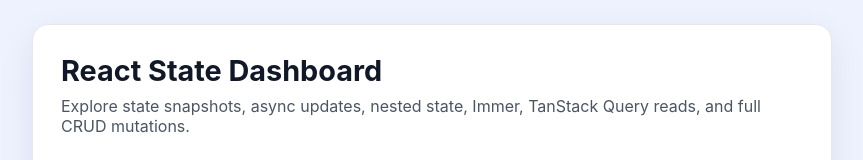
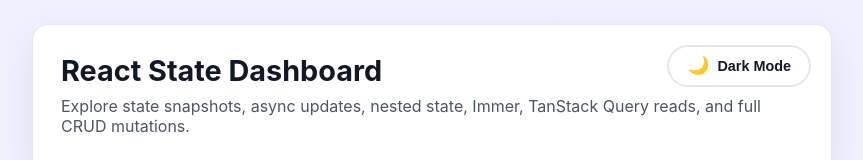
Before and after one commit to olympusmons1256/AD312, a React (Vite) app in the folder applicationLibrary/: page / in a window 1280 px wide. Shown: the top 160 px of the page, without its empty margins (208-1071 px from the left). Built offline with nearby package versions, Linux system fonts and the light colour scheme; no server answers.

Commit message:
lightDark mode initial commit

```diff
--- a/applicationLibrary/src/App.jsx
+++ b/applicationLibrary/src/App.jsx
@@ -1,3 +1,4 @@
+import { useContext } from 'react'
 import { Routes, Route, Link } from 'react-router-dom'
 import Counter from './Counter'
 import Gallery from './Gallery'
@@ -15,12 +16,27 @@
 import RecipeHome from './recipes/RecipeHome'
 import RecipeGallery from './recipes/RecipeGallery'
 import RecipeDetail from './recipes/RecipeDetail'
+import ThemeSwitcher from './ThemeSwitcher'
+import { ThemeContext } from './ThemeContext'
 
 function Dashboard() {
+  const { theme, themeValues } = useContext(ThemeContext)
   return (
-    <main className="app-shell">
+    <main
+      className={`app-shell ${theme === 'dark' ? 'dark-mode' : 'light-mode'}`}
+      style={{
+        background: themeValues.surface,
+        color: themeValues.text,
+        border: `1px solid ${themeValues.border}`,
+        transition: 'background 0.3s ease, color 0.3s ease',
+        position: 'relative',
+      }}
+    >
+      <div style={{ position: 'absolute', top: '20px', right: '20px' }}>
+        <ThemeSwitcher />
+      </div>
       <h1>React State Dashboard</h1>
-      <p className="subtitle">
+      <p className="subtitle" style={{ color: themeValues.subtext }}>
         Explore state snapshots, async updates, nested state, Immer, TanStack Query reads, and full CRUD mutations.
       </p>
       <div className="section-stack">
--- /dev/null
+++ b/applicationLibrary/src/ThemeContext.jsx
@@ -0,0 +1,71 @@
+import { createContext, useState, useEffect } from 'react'
+
+// --- Theme definitions ---
+export const themes = {
+  light: {
+    name: 'light',
+    background: '#f8fafc',
+    surface: '#ffffff',
+    text: '#111827',
+    subtext: '#4b5563',
+    border: '#e5e7eb',
+    accent: '#2563eb',
+  },
+  dark: {
+    name: 'dark',
+    background: '#0f172a',
+    surface: '#1e293b',
+    text: '#f1f5f9',
+    subtext: '#94a3b8',
+    border: '#334155',
+    accent: '#60a5fa',
+  },
+}
+
+// --- Create the Context ---
+export const ThemeContext = createContext({
+  theme: 'light',
+  themeValues: themes.light,
+  toggleTheme: () => {},
+})
+
+// --- Provider Component ---
+export function ThemeProvider({ children }) {
+  // Persist preference via localStorage (Optional requirement)
+  const [theme, setTheme] = useState(() => {
+    try {
+      const saved = localStorage.getItem('app-theme')
+      return saved === 'dark' || saved === 'light' ? saved : 'light'
+    } catch {
+      return 'light'
+    }
+  })
+
+  // Keep localStorage in sync and apply class to <body>
+  useEffect(() => {
+    try {
+      localStorage.setItem('app-theme', theme)
+    } catch {
+      // ignore
+    }
+    // Apply dark/light class to body so the page background also transitions
+    document.body.classList.toggle('dark-mode', theme === 'dark')
+    document.body.classList.toggle('light-mode', theme === 'light')
+  }, [theme])
+
+  const toggleTheme = () => {
+    setTheme(prev => (prev === 'light' ? 'dark' : 'light'))
+  }
+
+  const value = {
+    theme,
+    themeValues: themes[theme],
+    toggleTheme,
+  }
+
+  return (
+    <ThemeContext.Provider value={value}>
+      {children}
+    </ThemeContext.Provider>
+  )
+}
--- /dev/null
+++ b/applicationLibrary/src/ThemeSwitcher.jsx
@@ -0,0 +1,22 @@
+import { useContext } from 'react'
+import { ThemeContext } from './ThemeContext'
+
+export default function ThemeSwitcher() {
+  const { theme, toggleTheme } = useContext(ThemeContext)
+
+  const isDark = theme === 'dark'
+
+  return (
+    <button
+      onClick={toggleTheme}
+      className="theme-switcher-btn"
+      aria-label={`Switch to ${isDark ? 'light' : 'dark'} mode`}
+      title={`Switch to ${isDark ? 'light' : 'dark'} mode`}
+    >
+      <span className="theme-switcher-icon">{isDark ? '☀️' : '🌙'}</span>
+      <span className="theme-switcher-label">
+        {isDark ? 'Light Mode' : 'Dark Mode'}
+      </span>
+    </button>
+  )
+}
--- a/applicationLibrary/src/index.css
+++ b/applicationLibrary/src/index.css
@@ -1,7 +1,6 @@
 :root {
   font-family: Inter, system-ui, -apple-system, Segoe UI, Roboto, Helvetica, Arial, sans-serif;
   color: #111827;
-  background: linear-gradient(180deg, #eef2ff 0%, #f8fafc 100%);
 }
 
 * {
@@ -11,6 +10,15 @@
 body {
   margin: 0;
   min-height: 100vh;
+  transition: background 0.3s ease;
+}
+
+body.light-mode {
+  background: linear-gradient(180deg, #eef2ff 0%, #f8fafc 100%);
+}
+
+body.dark-mode {
+  background: linear-gradient(180deg, #0a0f1e 0%, #0f172a 100%);
 }
 
 #root {
@@ -867,3 +875,74 @@
 .recipe-not-found .recipe-btn {
   margin: 0;
 }
+/* =============================================
+   GLOBAL THEME SWITCHER — Light / Dark Mode
+   ============================================= */
+
+/* CSS custom properties for light mode (default) */
+.light-mode {
+  --color-bg: #f8fafc;
+  --color-surface: #ffffff;
+  --color-text: #111827;
+  --color-subtext: #4b5563;
+  --color-border: #e5e7eb;
+  --color-accent: #2563eb;
+}
+
+/* CSS custom properties for dark mode */
+.dark-mode {
+  --color-bg: #0f172a;
+  --color-surface: #1e293b;
+  --color-text: #f1f5f9;
+  --color-subtext: #94a3b8;
+  --color-border: #334155;
+  --color-accent: #60a5fa;
+}
+
+/* Theme Switcher Button */
+.theme-switcher-btn {
+  display: inline-flex;
+  align-items: center;
+  gap: 8px;
+  padding: 10px 18px;
+  border-radius: 999px;
+  border: 2px solid var(--color-border, #e5e7eb);
+  background: var(--color-surface, #ffffff);
+  color: var(--color-text, #111827);
+  font-weight: 600;
+  font-size: 0.9rem;
+  cursor: pointer;
+  transition: background 0.25s ease, color 0.25s ease, border-color 0.25s ease, transform 0.12s ease;
+  white-space: nowrap;
+}
+
+.theme-switcher-btn:hover {
+  opacity: 1;
+  transform: scale(1.04);
+  border-color: var(--color-accent, #2563eb);
+}
+
+.theme-switcher-icon {
+  font-size: 1.1rem;
+  line-height: 1;
+}
+
+.theme-switcher-label {
+  line-height: 1;
+}
+
+/* Theme Demo Section */
+.theme-demo-header {
+  display: flex;
+  align-items: flex-start;
+  justify-content: space-between;
+  gap: 16px;
+  flex-wrap: wrap;
+  margin-bottom: 20px;
+}
+
+.theme-demo-grid {
+  display: grid;
+  grid-template-columns: repeat(auto-fit, minmax(260px, 1fr));
+  gap: 16px;
+}
--- a/applicationLibrary/src/main.jsx
+++ b/applicationLibrary/src/main.jsx
@@ -3,16 +3,19 @@
 import { QueryClient, QueryClientProvider } from '@tanstack/react-query'
 import { BrowserRouter } from 'react-router-dom'
 import App from './App'
+import { ThemeProvider } from './ThemeContext'
 import './index.css'
 
 const queryClient = new QueryClient()
 
 ReactDOM.createRoot(document.getElementById('root')).render(
   <React.StrictMode>
-    <BrowserRouter>
-      <QueryClientProvider client={queryClient}>
-        <App />
-      </QueryClientProvider>
-    </BrowserRouter>
+    <ThemeProvider>
+      <BrowserRouter>
+        <QueryClientProvider client={queryClient}>
+          <App />
+        </QueryClientProvider>
+      </BrowserRouter>
+    </ThemeProvider>
   </React.StrictMode>
 )
```
Also changed, not shown: applicationLibrary/src/GlobalThemeSwitcher.jsx (added, +137 -0 lines), 1 other file (tests, documents, lock files or other folders).
